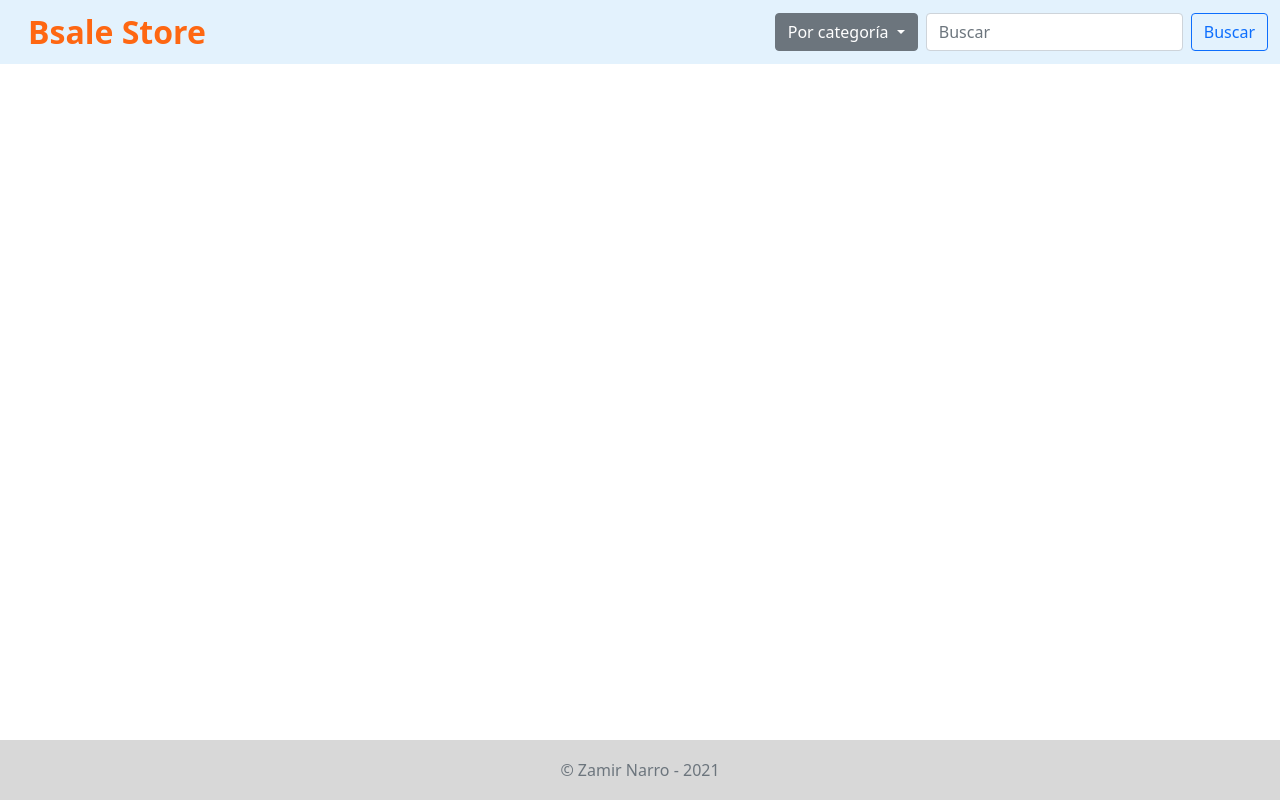
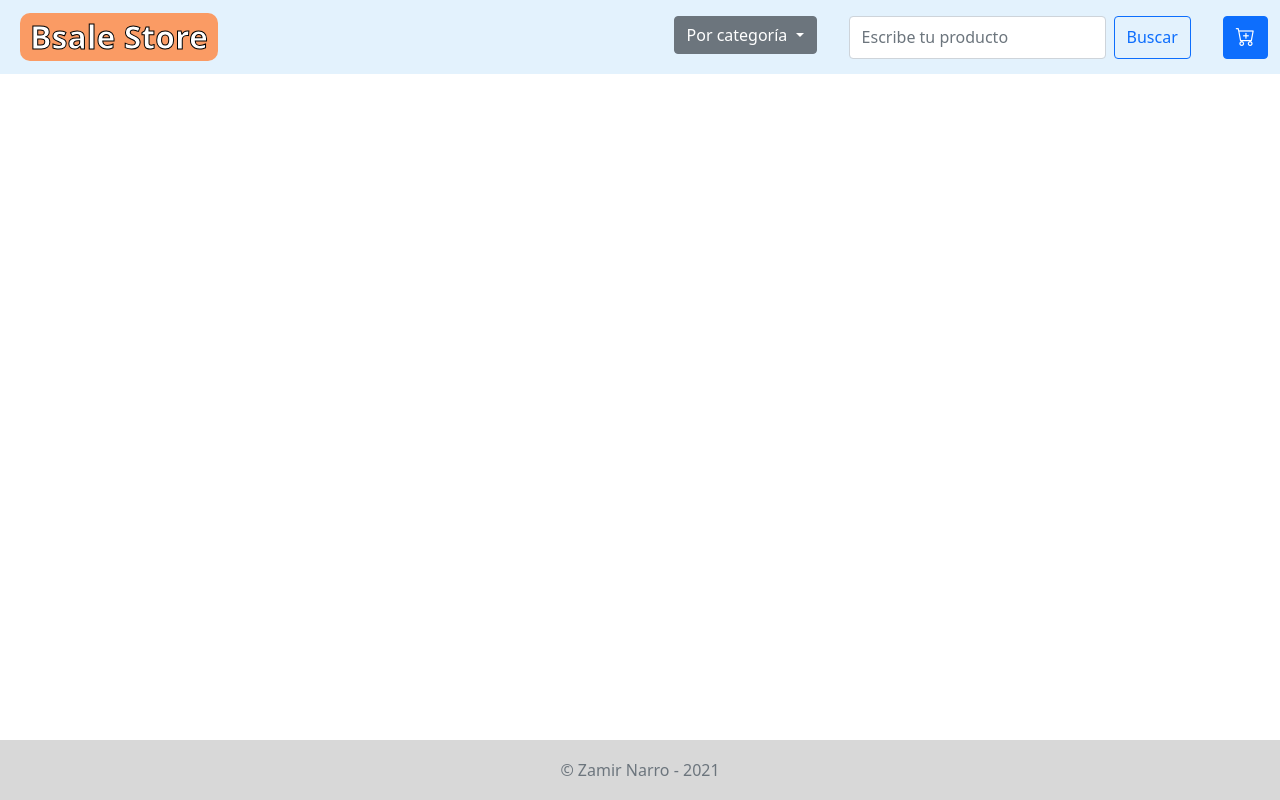
Before and after one commit to znarro/online-store-frontend, a website: page index.html in a window 1280 px wide. Drawn offline with nearby package versions, Linux system fonts and the light colour scheme; no server answers.

Commit message:
Improve styles

```diff
--- a/index.html
+++ b/index.html
@@ -53,13 +53,17 @@
                 id="query"
                 class="form-control me-2"
                 type="search"
-                placeholder="Buscar"
+                placeholder="Escribe tu producto"
                 aria-label="Search"
               />
               <button class="btn btn-outline-primary" type="submit">
                 Buscar
               </button>
             </form>
+
+            <button type="button" class="btn btn-primary cart-button">
+              <i class="icon bi bi-cart-plus"></i>
+            </button>
           </div>
         </div>
       </nav>
--- a/script.js
+++ b/script.js
@@ -46,6 +46,7 @@ function showProducts(products) {
               <button
                 type="button"
                 class="btn btn-secondary btn-sm"
+                onclick="addToCart()"
               >
                 <i class="icon bi bi-cart-plus"></i>
               </button>
@@ -112,3 +113,7 @@ form.addEventListener('search', (e) => {
     getProducts(BASE_URL + '/products')
   }
 })
+
+function addToCart() {
+  console.log('added to cart')
+}
--- a/style.css
+++ b/style.css
@@ -6,7 +6,7 @@ body {
   min-height: 100vh;
   display: grid;
   grid-template-columns: auto;
-  grid-template-rows: 63px 1fr 60px;
+  grid-template-rows: 70px 1fr 60px;
   grid-template-areas:
     'header'
     'content'
@@ -19,10 +19,13 @@ body {
 }
 
 .brand {
-  color: #fe6712;
+  color: #fff;
+  background-color: #fa9b64;
+  padding: 5px 10px;
+  border-radius: 10px;
   font-weight: 600;
   margin-bottom: 0;
-  margin-left: 1rem;
+  margin-left: 0.5rem;
 }
 
 .menu {
@@ -30,7 +33,11 @@ body {
 }
 
 .menu .dropdown {
-  margin-right: 0.5rem;
+  margin-right: 2rem;
+}
+
+.cart-button {
+  margin-left: 2rem;
 }
 
 /* Loader */
@@ -116,3 +123,10 @@ h2.not-found {
   background-color: hsla(0, 0%, 62%, 0.4);
   text-align: center;
 }
+
+/* Apply border to brand name, if supported by browser */
+@supports (-webkit-text-stroke: 1px black) {
+  .brand {
+    -webkit-text-stroke: 1px black;
+  }
+}
```
